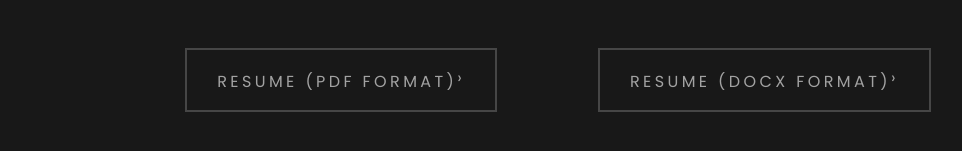
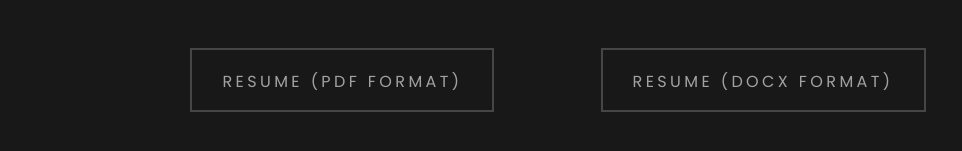
Before and after one commit to Erixon159/personal_website, a Next.js app: page / in a window 1280 px wide. Shown: the part 5628-5779 px from the top of the page, without its empty margins (82-1044 px from the left). Built offline with nearby package versions, Linux system fonts and the light colour scheme.

Commit message:
Fix minor issues

```diff
--- a/src/common/components/DownloadButton/DownloadButton.tsx
+++ b/src/common/components/DownloadButton/DownloadButton.tsx
@@ -17,7 +17,7 @@ export const DownloadButton: React.FC<DownloadButtonProps> = ({ link, text }) =>
     <div className={styles.button}>
       <a href={link} target="_blank" rel="noreferrer" className={line.className}>
         {text}
-        <span className={styles.shift}>›</span>
+        <span className={styles.shift}></span>
       </a>
       <div className={styles.mask}></div>
     </div>
--- a/src/common/components/Resume/Resume.tsx
+++ b/src/common/components/Resume/Resume.tsx
@@ -28,7 +28,7 @@ export const Resume: React.FC = () => {
         <h3>
           <code className={code.className}>::contact information</code>
         </h3>
-        <p>Phone: <a className={styles.important} href="tel:+17788474681">+1 778 847 4681</a><br/>Email: <a className={styles.important} href="mailto:erikhricka@gmail.com">erikhricka@gmail.com</a></p>
+        <p>Phone: <a href="tel:+17788474681">+1 778 847 4681</a><br/>Email: <a href="mailto:erikhricka@gmail.com">erikhricka@gmail.com</a></p>
       </div>
       <div className={[styles.section, styles.summary].join(' ')}>
         <h3>
```
